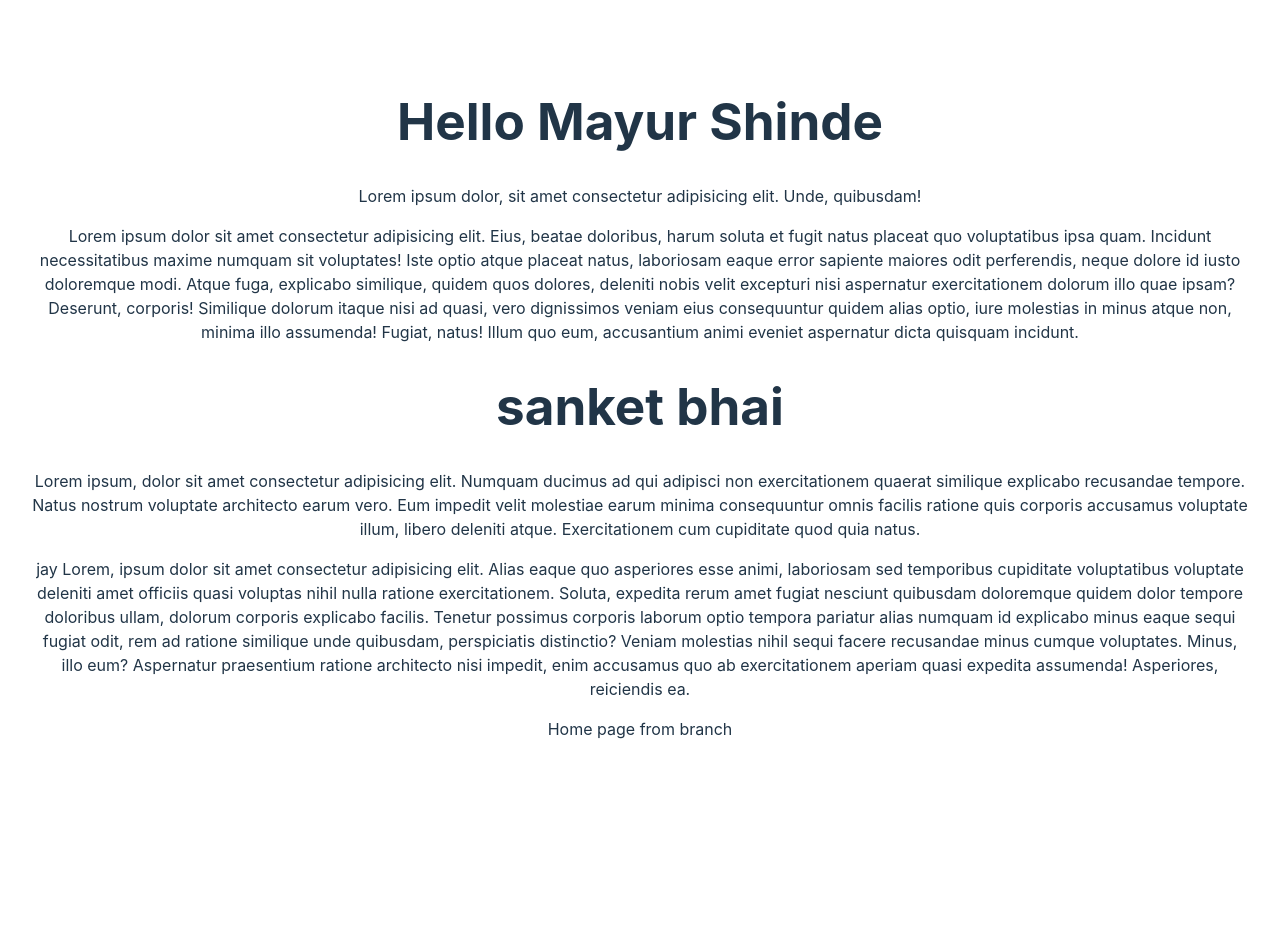
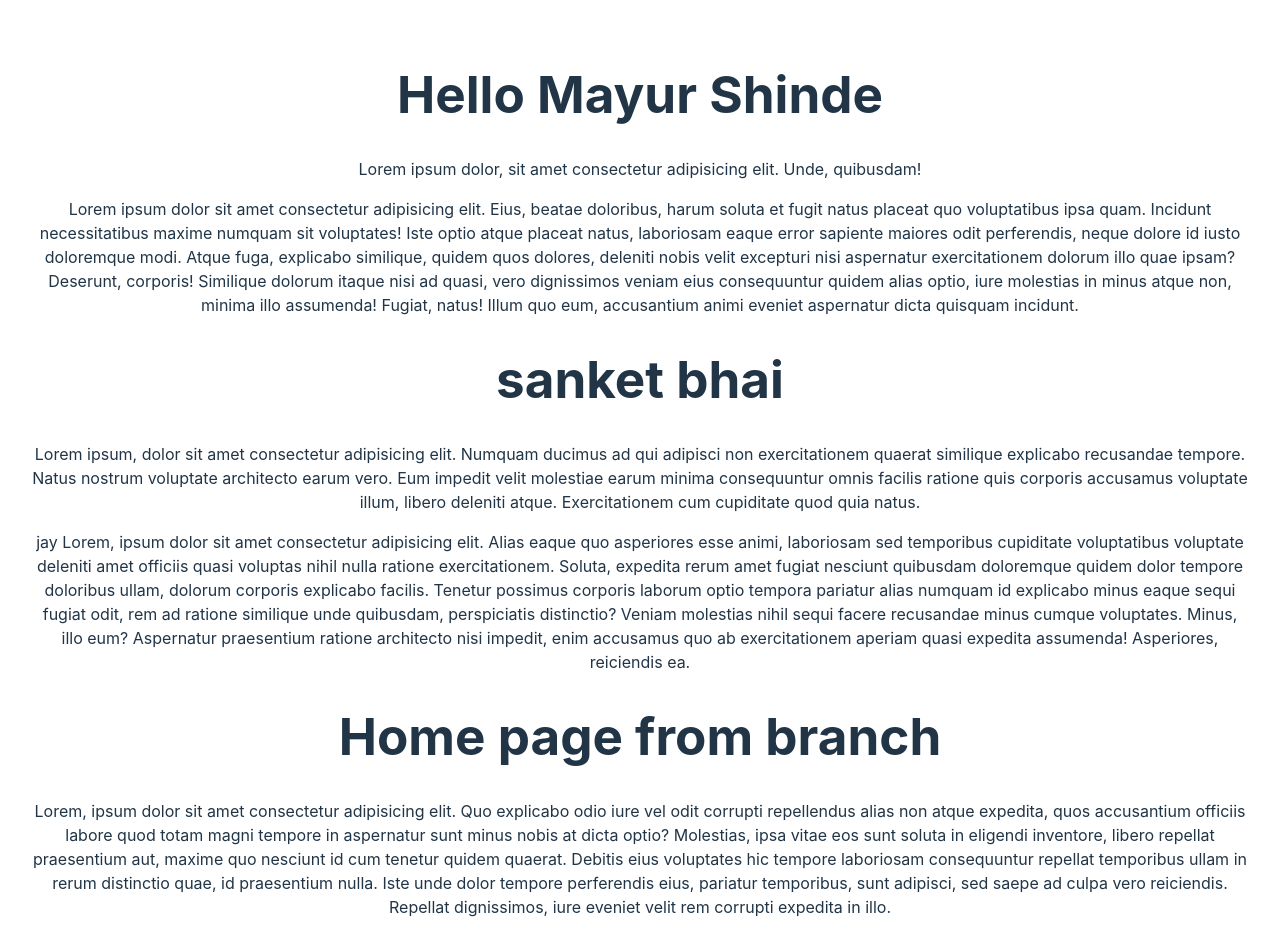
Before and after one commit to mayurss9449/react-testing, a React (Vite) app in the folder react-testing-git/: page / in a window 1280 px wide. Shown: the top 952 px of the page. Before the commit the page ends 800 px from the top, so only its background shows below. Built offline with nearby package versions, Linux system fonts and the light colour scheme.

Commit message:
branch 3 commit

```diff
--- a/react-testing-git/src/Home.jsx
+++ b/react-testing-git/src/Home.jsx
@@ -3,7 +3,8 @@ import React from 'react'
 const Home = () => {
   return (
     <div>
-      Home page from branch
+      <h1>Home page from branch</h1>
+      <p>Lorem, ipsum dolor sit amet consectetur adipisicing elit. Quo explicabo odio iure vel odit corrupti repellendus alias non atque expedita, quos accusantium officiis labore quod totam magni tempore in aspernatur sunt minus nobis at dicta optio? Molestias, ipsa vitae eos sunt soluta in eligendi inventore, libero repellat praesentium aut, maxime quo nesciunt id cum tenetur quidem quaerat. Debitis eius voluptates hic tempore laboriosam consequuntur repellat temporibus ullam in rerum distinctio quae, id praesentium nulla. Iste unde dolor tempore perferendis eius, pariatur temporibus, sunt adipisci, sed saepe ad culpa vero reiciendis. Repellat dignissimos, iure eveniet velit rem corrupti expedita in illo.</p>
     </div>
   )
 }
```
